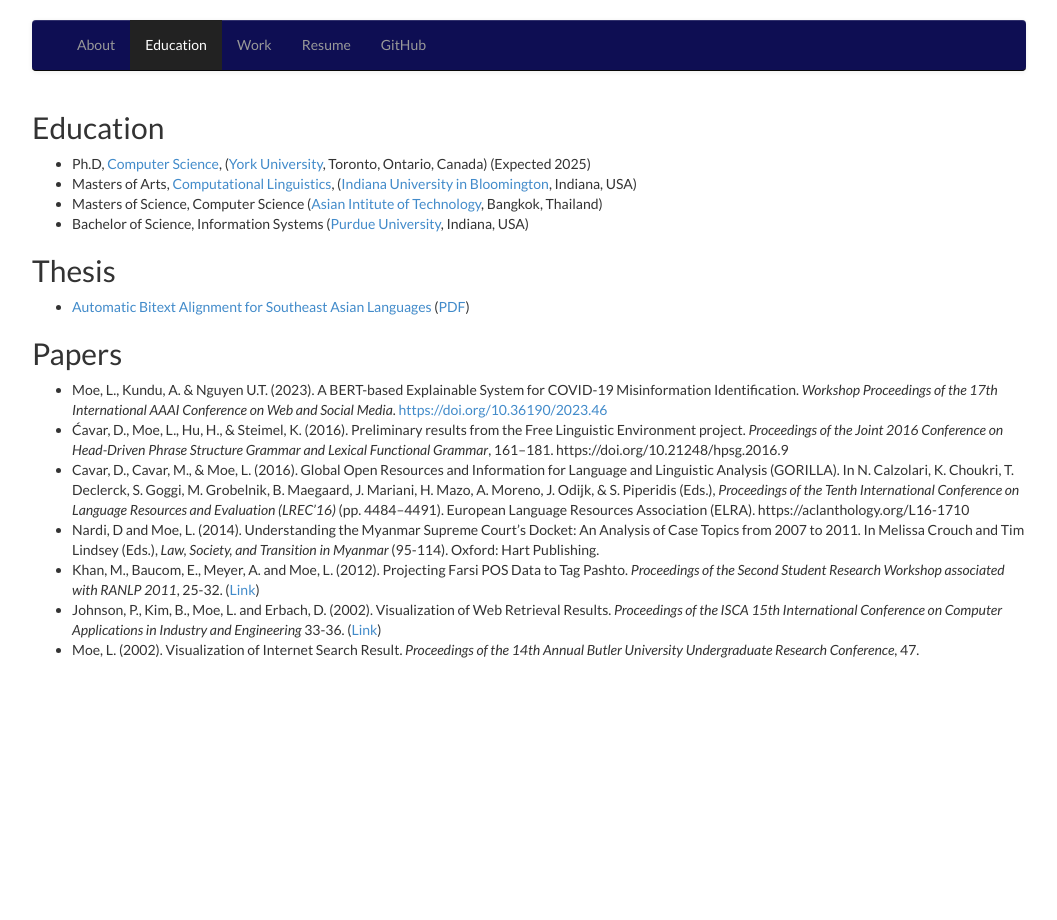
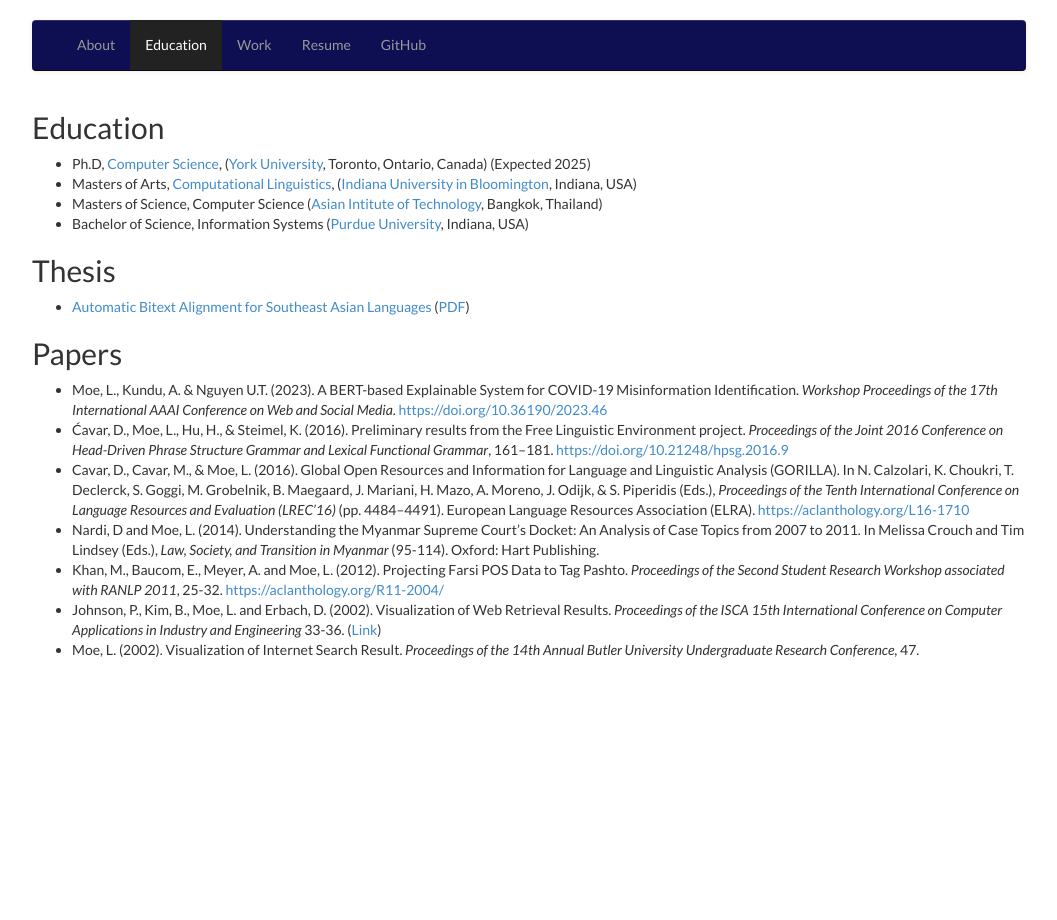
Before and after one commit to lwinmoe/lwinmoe.github.io, a Jekyll site: the page built from _pages/education.md, in a window 1280 px wide. Shown: the whole page, without its empty margins (111-1168 px from the left). Built offline with Jekyll 4.4.1, drawn with Linux system fonts in a browser that asks for light colours.

Commit message:
paper links.

```diff
--- a/_pages/education.md
+++ b/_pages/education.md
@@ -18,9 +18,9 @@ permalink: /education/
 ## Papers
 
 - Moe, L., Kundu, A. & Nguyen U.T. (2023). A BERT-based Explainable System for COVID-19 Misinformation Identification. *Workshop Proceedings of the 17th International AAAI Conference on Web and Social Media*. [https://doi.org/10.36190/2023.46](https://doi.org/10.36190/2023.46)
-- Ćavar, D., Moe, L., Hu, H., & Steimel, K. (2016). Preliminary results from the Free Linguistic Environment project. *Proceedings of the Joint 2016 Conference on Head-Driven Phrase Structure Grammar and Lexical Functional Grammar*, 161–181. https://doi.org/10.21248/hpsg.2016.9
-- Cavar, D., Cavar, M., & Moe, L. (2016). Global Open Resources and Information for Language and Linguistic Analysis (GORILLA). In N. Calzolari, K. Choukri, T. Declerck, S. Goggi, M. Grobelnik, B. Maegaard, J. Mariani, H. Mazo, A. Moreno, J. Odijk, & S. Piperidis (Eds.), *Proceedings of the Tenth International Conference on Language Resources and Evaluation (LREC’16)* (pp. 4484–4491). European Language Resources Association (ELRA). https://aclanthology.org/L16-1710
+- Ćavar, D., Moe, L., Hu, H., & Steimel, K. (2016). Preliminary results from the Free Linguistic Environment project. *Proceedings of the Joint 2016 Conference on Head-Driven Phrase Structure Grammar and Lexical Functional Grammar*, 161–181. [https://doi.org/10.21248/hpsg.2016.9](https://doi.org/10.21248/hpsg.2016.9)
+- Cavar, D., Cavar, M., & Moe, L. (2016). Global Open Resources and Information for Language and Linguistic Analysis (GORILLA). In N. Calzolari, K. Choukri, T. Declerck, S. Goggi, M. Grobelnik, B. Maegaard, J. Mariani, H. Mazo, A. Moreno, J. Odijk, & S. Piperidis (Eds.), *Proceedings of the Tenth International Conference on Language Resources and Evaluation (LREC’16)* (pp. 4484–4491). European Language Resources Association (ELRA). [https://aclanthology.org/L16-1710](https://aclanthology.org/L16-1710)
 - Nardi, D and Moe, L. (2014). Understanding the Myanmar Supreme Court's Docket: An Analysis of Case Topics from 2007 to 2011. In Melissa Crouch and Tim Lindsey (Eds.), *Law, Society, and Transition in Myanmar* (95-114). Oxford: Hart Publishing.
-- Khan, M., Baucom, E., Meyer, A. and Moe, L. (2012). Projecting Farsi POS Data to Tag Pashto. *Proceedings of the Second Student Research Workshop associated with RANLP 2011*, 25-32. ([Link](http://aclweb.org/anthology/R/R11/R11-2004.pdf))
+- Khan, M., Baucom, E., Meyer, A. and Moe, L. (2012). Projecting Farsi POS Data to Tag Pashto. *Proceedings of the Second Student Research Workshop associated with RANLP 2011*, 25-32. [https://aclanthology.org/R11-2004/](https://aclanthology.org/R11-2004/)
 - Johnson, P., Kim, B., Moe, L. and Erbach, D. (2002). Visualization of Web Retrieval Results. *Proceedings of the ISCA 15th International Conference on Computer Applications in Industry and Engineering* 33-36. ([Link](https://docs.google.com/file/d/0B7ZEOyKXVhn1ZGRTNGtOOEtLRlE/edit?usp=sharing))
 - Moe, L. (2002). Visualization of Internet Search Result. *Proceedings of the 14th Annual Butler University Undergraduate Research Conference*, 47.
```
